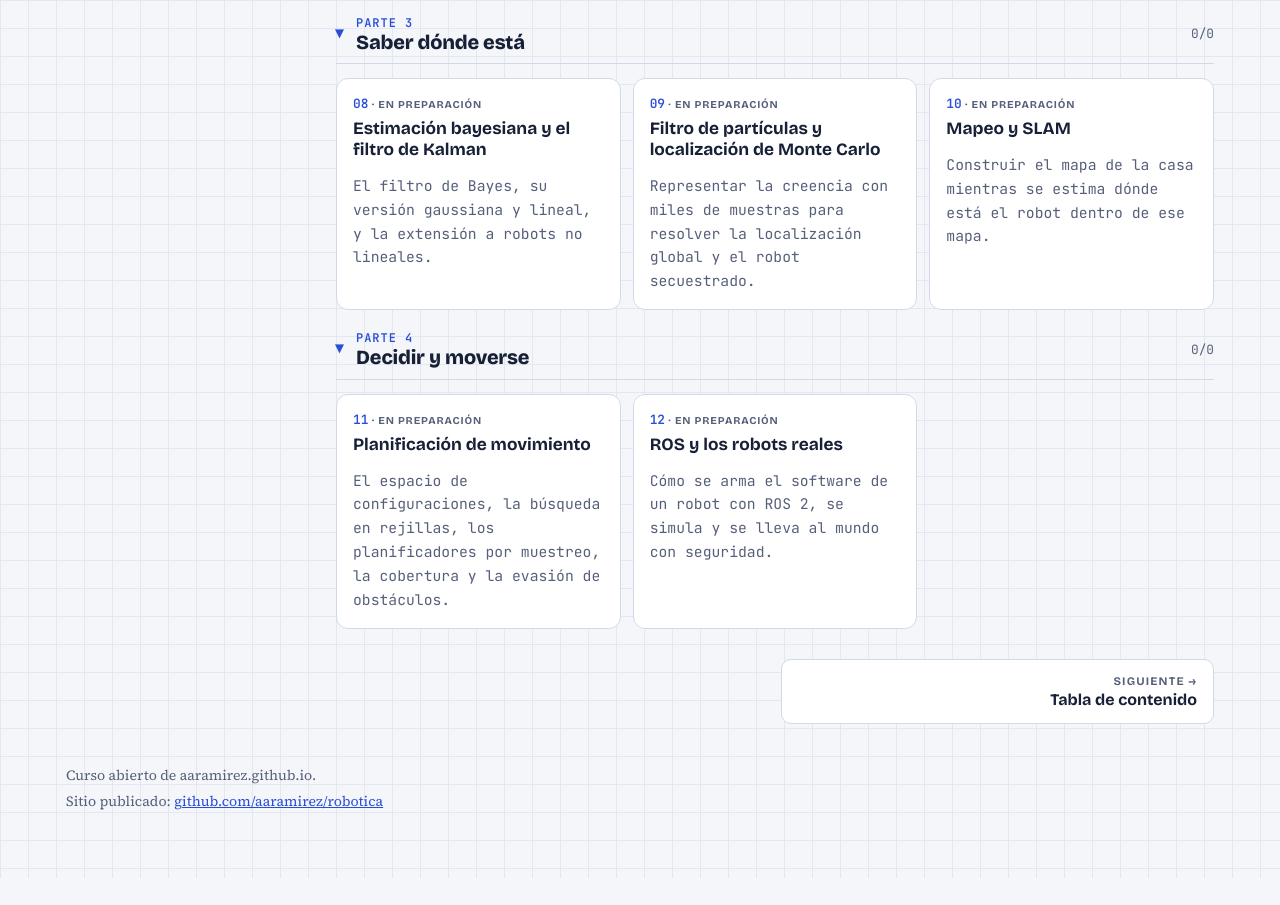
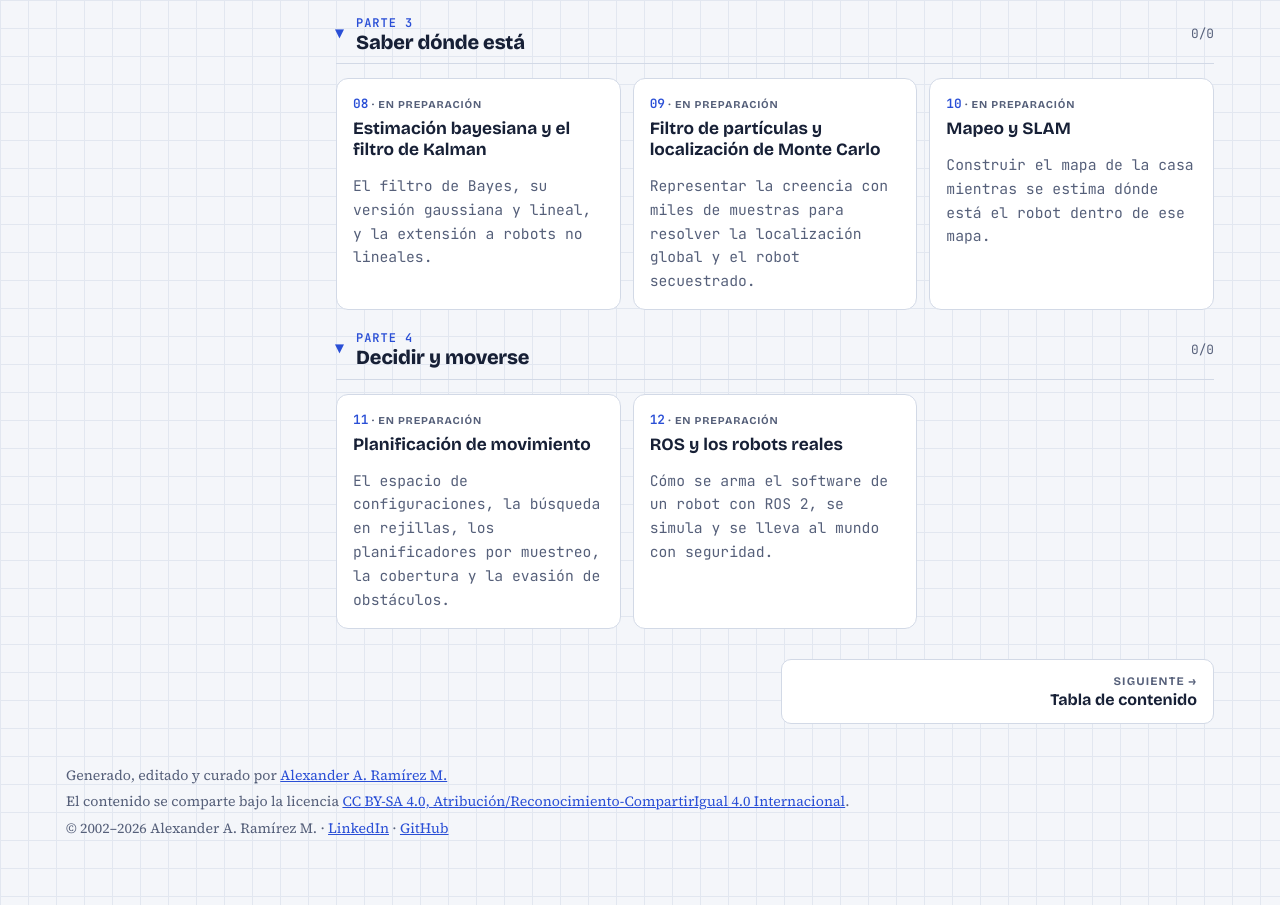
Before and after one commit to aaramirez/robotica, a plain HTML site: page index.html in a window 1280 px wide. Shown: the part 2044-2949 px from the top of the page. Before the commit the page ends 2922 px from the top, so only its background shows below. Drawn offline with nearby package versions, Linux system fonts and the light colour scheme.

Commit message:
Pie común: autoría, licencia CC BY-SA 4.0 y año que se actualiza solo

```diff
--- a/index.html
+++ b/index.html
@@ -87,7 +87,7 @@ height="0" width="0" style="display:none;visibility:hidden"></iframe></noscript>
 <nav class="pager" id="pager" aria-label="Capítulo anterior y siguiente"></nav>
 </main>
 </div>
-<footer><span>Curso abierto de aaramirez.github.io.</span><span>Sitio publicado: <a href="https://github.com/aaramirez/robotica" target="_blank" rel="noopener">github.com/aaramirez/robotica</a></span></footer>
+<footer><span>Generado, editado y curado por <a href="https://www.linkedin.com/in/alexander-ramirez-morales/" target="_blank" rel="noopener">Alexander A. Ramírez M.</a></span><span>El contenido se comparte bajo la licencia <a href="https://creativecommons.org/licenses/by-sa/4.0/deed.es" target="_blank" rel="noopener">CC BY-SA 4.0, Atribución/Reconocimiento-CompartirIgual 4.0 Internacional</a>.</span><span>© 2002–<span data-anio>2026</span> Alexander A. Ramírez M. · <a href="https://www.linkedin.com/in/alexander-ramirez-morales/" target="_blank" rel="noopener">LinkedIn</a> · <a href="https://github.com/aaramirez" target="_blank" rel="noopener">GitHub</a></span><script>document.querySelectorAll('[data-anio]').forEach(function (e) { e.textContent = new Date().getFullYear(); });</script></footer>
 </div>
 <script src="assets/lab.js"></script>
 </body>
```
Also changed, not shown: temario.html (+1 -1 lines).
